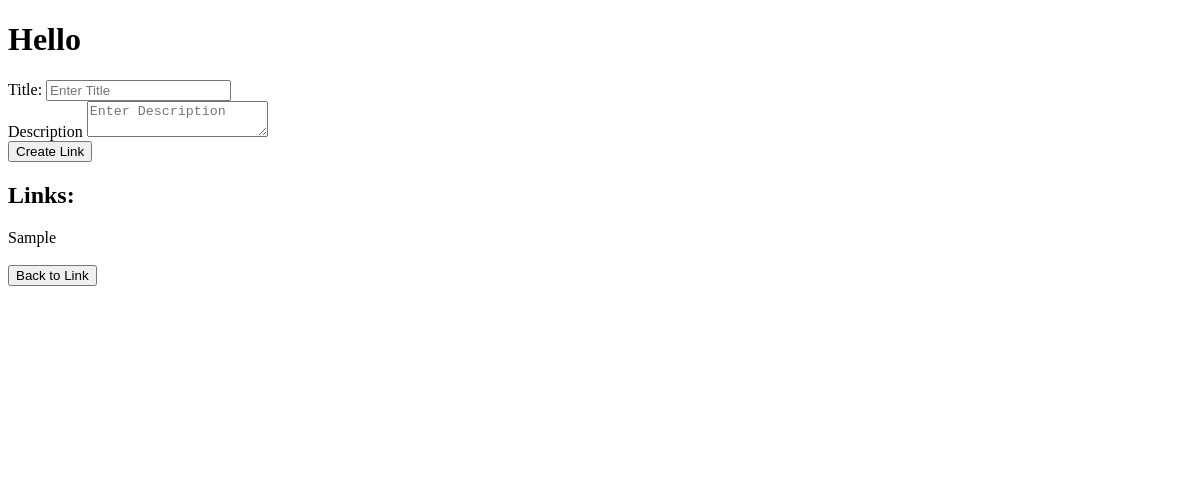
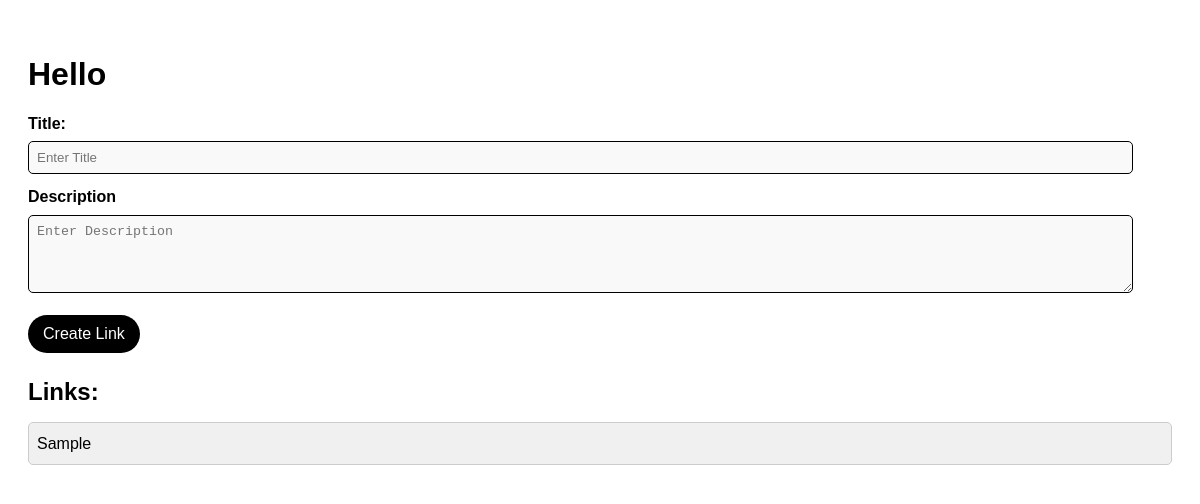
Before and after one commit to bakejona/electron-assignment, an Electron app: page electron-demo/index.html in a window 1200 px wide. Both pictures are taken after typing "Sample", "Sample" into the empty fields and a click on the button "Create Link". Drawn offline with Linux system fonts and the light colour scheme.

Commit message:
added styling

```diff
--- a/electron-demo/index.html
+++ b/electron-demo/index.html
@@ -4,15 +4,91 @@
     <meta charset="UTF-8">
     <meta name="viewport" content="width=device-width, initial-scale=1.0">
     <title>Election</title>
+    <style>
+        body {
+            font-family: Arial, sans-serif;
+            background-color: #ffffff; /* White background */
+            color: #000000; /* Black text */
+            padding: 20px;
+            line-height: 1.6;
+        }
+
+        h1, h2, h3 {
+            color: #000000; /* Black headings */
+            margin-bottom: 10px;
+        }
+
+        label {
+            display: block; /* Makes labels appear on their own line */
+            margin-top: 10px;
+            font-weight: bold;
+        }
+
+        input[type="text"],
+        textarea {
+            width: 95%; /* Adjust width as needed */
+            padding: 8px;
+            margin-top: 5px;
+            border: 1px solid #000000; /* Black border */
+            border-radius: 5px; /* Slightly rounded corners for inputs */
+            background-color: #f9f9f9; /* Very light grey background */
+            color: #000000; /* Black text */
+        }
+
+        textarea {
+            min-height: 60px; /* Give textarea some height */
+        }
+
+        button {
+            background-color: #000000; /* Black button background */
+            color: #ffffff; /* White button text */
+            border: none;
+            padding: 10px 15px;
+            margin-top: 15px;
+            cursor: pointer;
+            border-radius: 9999px; /* Full border radius (pill shape) */
+            font-size: 1em;
+            transition: background-color 0.2s; /* Smooth hover effect */
+        }
+
+        button:hover {
+            background-color: #333333; /* Darker grey on hover */
+        }
+
+        #linkList div {
+            padding: 8px;
+            margin-top: 5px;
+            border: 1px solid #cccccc; /* Light grey border for links */
+            background-color: #f0f0f0; /* Light grey background for links */
+            cursor: pointer;
+            border-radius: 5px; /* Slightly rounded corners */
+            transition: background-color 0.2s;
+        }
+
+        #linkList div:hover {
+            background-color: #e0e0e0; /* Slightly darker grey on hover */
+        }
+
+        #page-view {
+            margin-top: 20px;
+            padding: 20px;
+            border: 1px solid #000000; /* Black border */
+            border-radius: 15px; /* Rounded corners for the page view */
+            background-color: #f9f9f9; /* Very light grey background */
+            /* Initially hidden by JS */
+            display: none;
+        }
+
+        /* Initial display none for back button, managed by JS */
+        /* #backBtn {} */
+
+    </style>
 </head>
 <body>
     <h1>Hello</h1>
-    <label>Title:</label>
-    <input type="text" id="titleInput" placeholder="Enter Title">
+    <label for="titleInput">Title:</label> <input type="text" id="titleInput" placeholder="Enter Title">
 <br>
-    <label>Description</label>
-    <textarea type="text" id="descInput" placeholder="Enter Description"></textarea>
-<br>
+    <label for="descInput">Description</label> <textarea id="descInput" placeholder="Enter Description"></textarea> <br>
     <button id="createLinkBtn">Create Link</button>
 
     <h2>Links:</h2>
@@ -23,6 +99,7 @@
         <p id="page-desc"></p>
         <button id="backBtn">Back to Link</button>
     </div>
+
     <script>
         const linkList = document.getElementById('linkList');
         const createLinkBtn = document.getElementById('createLinkBtn');
@@ -34,6 +111,9 @@
         const backBtn = document.getElementById('backBtn');
 
         const links = [];
+
+        // Initially hide the page view section
+        pageView.style.display = 'none';
 
         createLinkBtn.addEventListener('click', () => {
             const title = titleInput.value.trim();
@@ -56,19 +136,34 @@
             titleInput.value = '';
             descInput.value = '';
         });
+
         function showPage(linkData){
             pageTitle.textContent = linkData.title;
             pageDesc.textContent = linkData.desc;
-            pageView.style.display = 'block';
-            linkList.style.display = 'none';
+            pageView.style.display = 'block'; // Show page view
+            linkList.style.display = 'none';  // Hide link list
+            // Hide the create form section too
+            document.querySelector('label[for="titleInput"]').style.display = 'none';
+            titleInput.style.display = 'none';
+            document.querySelector('label[for="descInput"]').style.display = 'none';
+            descInput.style.display = 'none';
+            createLinkBtn.style.display = 'none';
+            document.querySelector('h1').style.display = 'none'; // Hide main heading
+             document.querySelector('h2').style.display = 'none'; // Hide "Links:" heading
         }
 
         backBtn.addEventListener('click', () => {
-            pageView.style.display = 'none';
-            linkList.style.display = 'block';
+            pageView.style.display = 'none'; // Hide page view
+            linkList.style.display = 'block'; // Show link list
+             // Show the create form section again
+            document.querySelector('label[for="titleInput"]').style.display = 'block';
+            titleInput.style.display = 'block';
+            document.querySelector('label[for="descInput"]').style.display = 'block';
+            descInput.style.display = 'block';
+            createLinkBtn.style.display = 'block';
+             document.querySelector('h1').style.display = 'block'; // Show main heading
+            document.querySelector('h2').style.display = 'block'; // Show "Links:" heading
         });
     </script>
-
-
 </body>
 </html>
```
